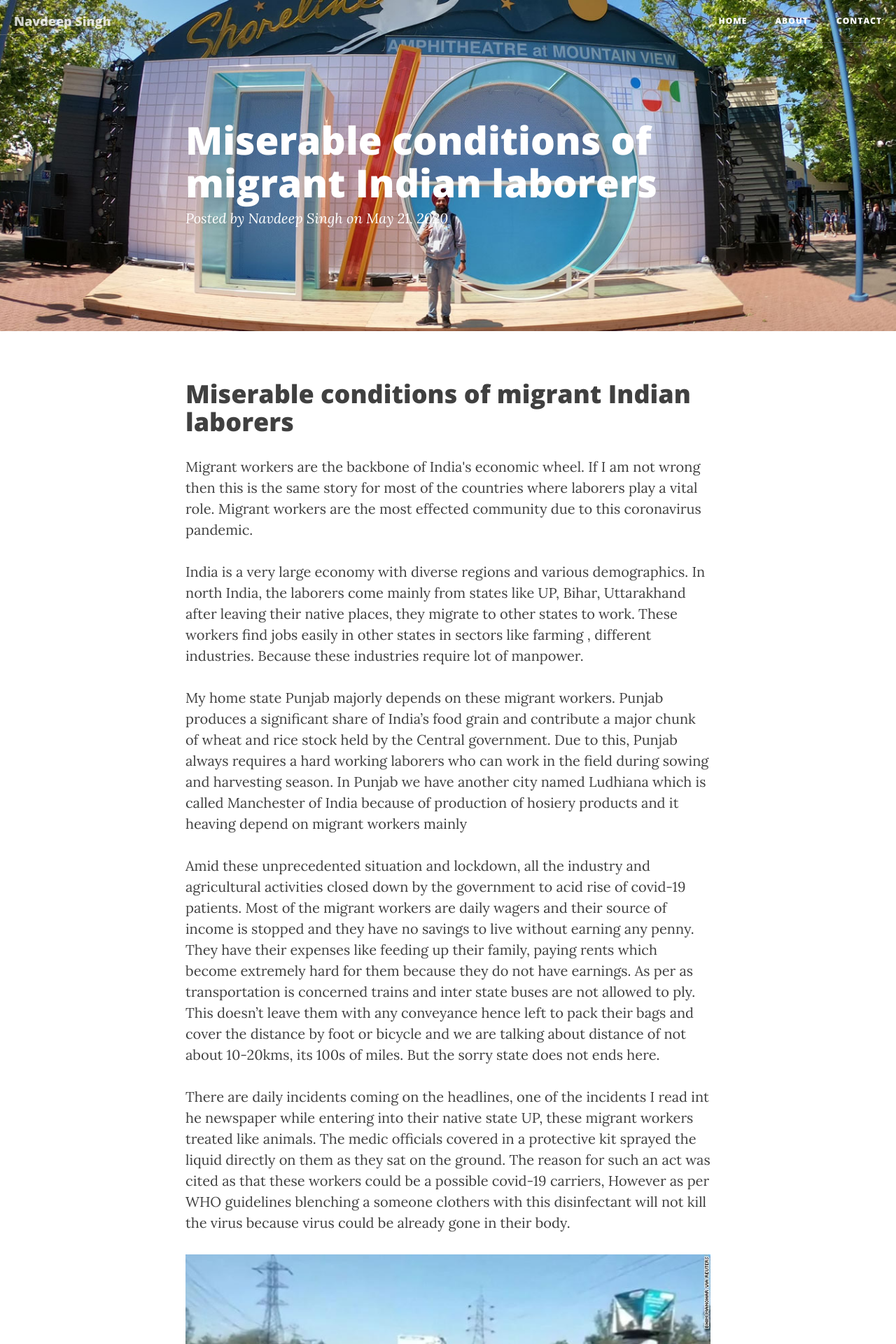
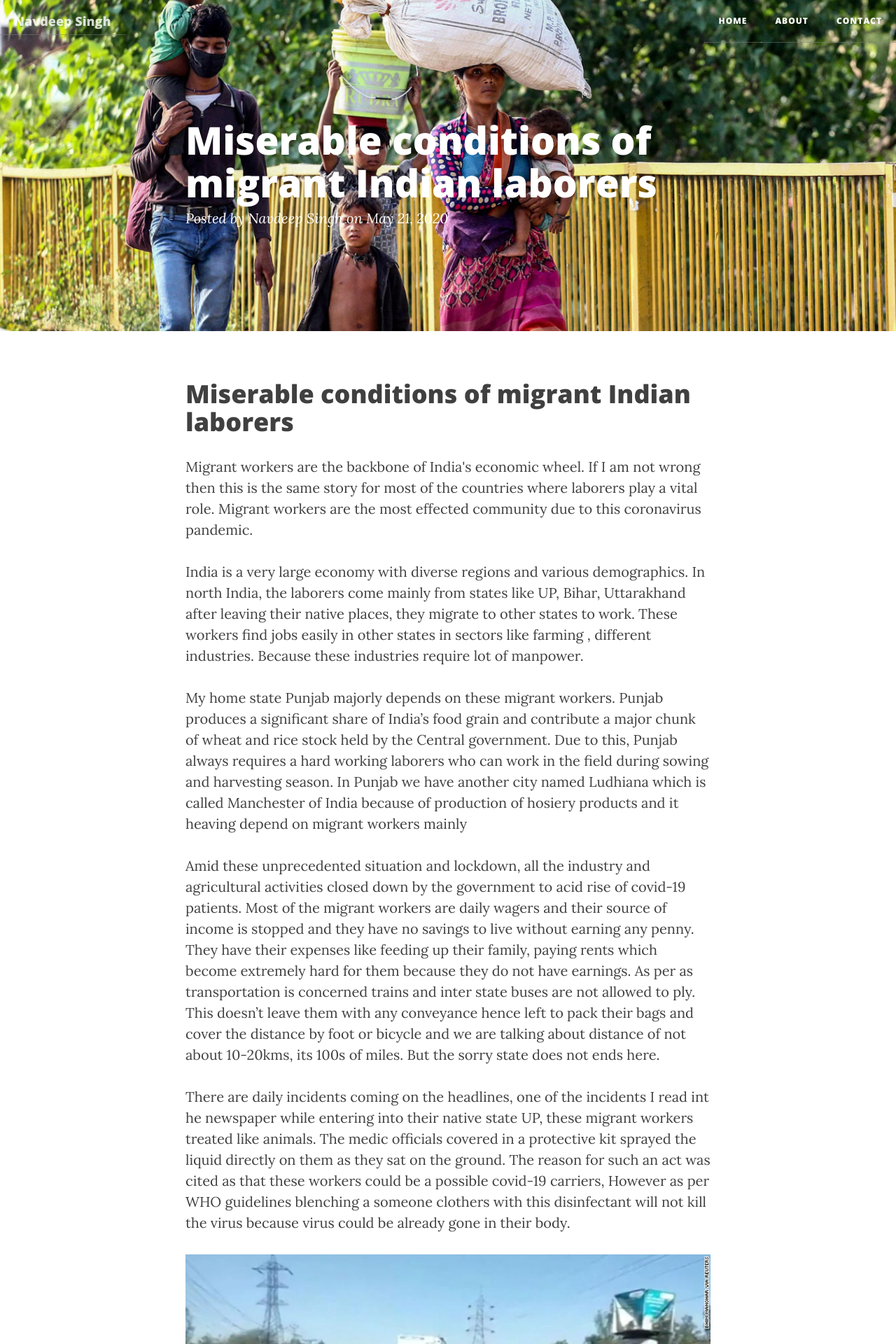
Before and after one commit to navdeepsingh/navdeepsingh.github.io, a Jekyll site: the page built from _posts/2020-05-21-miserable-conditions-of-migrant-indian-laborers .md, in a window 1280 px wide. Shown: the top 1920 px of the page at 70% size. Built offline with Jekyll 4.4.1, drawn with Linux system fonts in a browser that asks for light colours; nearby versions of some CDN libraries.

Commit message:
Add: Hader image

```diff
--- a/_posts/2020-05-21-miserable-conditions-of-migrant-indian-laborers .md
+++ b/_posts/2020-05-21-miserable-conditions-of-migrant-indian-laborers .md
@@ -3,6 +3,7 @@ layout: post
 title:  "Miserable conditions of migrant Indian laborers"
 date:   2020-05-21 18:00:00 +0530
 author:     "Navdeep Singh"
+header-img: "img/migrant-workers-walking-during-covid-crisis.jpg"
 categories: life
 ---
 Miserable conditions of migrant Indian laborers
```
Also changed, not shown: img/migrant-workers-walking-during-covid-crisis.jpg (added).
